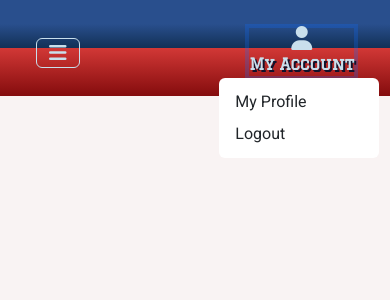
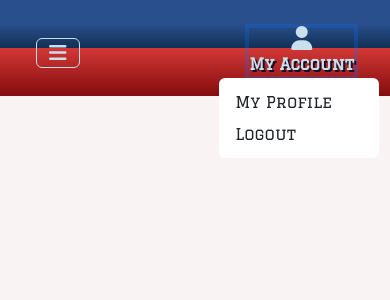
Before and after one commit to NickChapman1988/BBLeagues, a Django app: page / in a window 390 px wide, after a click on "My Account". Shown: the top 300 px of the page. Run offline with Django 4.2, Linux system fonts and the light colour scheme; the visitor is signed in with stand-in values (Sample User, id 1).

Commit message:
Add logo-font class to user options dropdown menu on mobile

```diff
--- a/templates/includes/mobile-top-header.html
+++ b/templates/includes/mobile-top-header.html
@@ -9,11 +9,11 @@
         <div class="dropdown-menu border-0" aria-labelledby="user-options-mob" id="user-options-dropdown">
             {% if request.user.is_authenticated %}
 
-            <a href="{% url 'home' %}" class="dropdown-item">My Profile</a>
-            <a href="{% url 'account_logout' %}" class="dropdown-item">Logout</a>
+            <a href="{% url 'home' %}" class="dropdown-item logo-font">My Profile</a>
+            <a href="{% url 'account_logout' %}" class="dropdown-item logo-font">Logout</a>
             {% else %}
-            <a href="{% url 'account_signup' %}" class="dropdown-item">Register</a>
-            <a href="{% url 'account_login' %}" class="dropdown-item">Login</a>
+            <a href="{% url 'account_signup' %}" class="dropdown-item logo-font">Register</a>
+            <a href="{% url 'account_login' %}" class="dropdown-item logo-font">Login</a>
             {% endif %}
         </div>
     </li>
```
